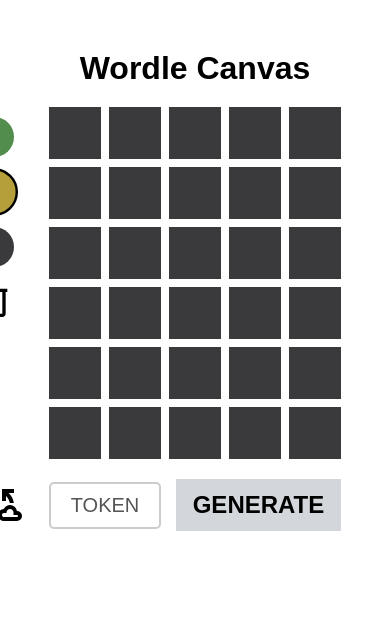
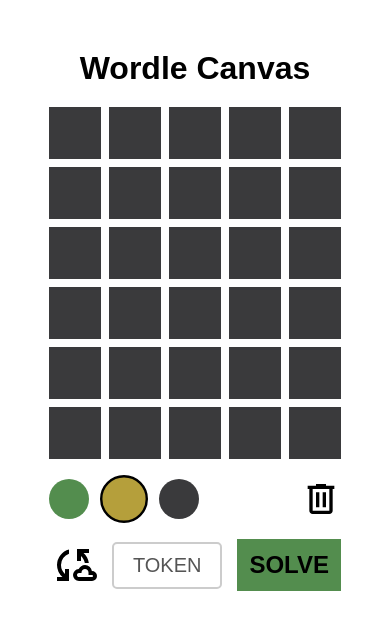
Before and after one commit to JacobAPimentel/WordleCanvas, an Angular app: page / in a window 390 px wide. Shown: the top 630 px of the page. Built offline with nearby package versions, Linux system fonts and the light colour scheme.

Commit message:
Mobile style changes

```diff
--- a/src/app/components/toolbar/toolbar.css
+++ b/src/app/components/toolbar/toolbar.css
@@ -2,7 +2,16 @@
     --tool-size: 40px;
     display: flex;
     flex-direction: column;
-    gap: 15px
+    gap: 15px;
+
+    @media(width < 500px)
+    {
+        flex-direction: row;
+
+        & :has(.trash){
+            margin-left: auto;
+        }
+    }
 }
 
 .circle{
--- a/src/app/home-page/home-page.css
+++ b/src/app/home-page/home-page.css
@@ -11,7 +11,7 @@
 }
 
 .main{
-    width: fit-content;
+    width: calc(var(--cell-size) * 5 + var(--cell-gap) * 4);
     display: flex;
     gap: 20px;
     flex-direction: column;
@@ -24,11 +24,22 @@
 }
 
 .editor{
+    display: flex;
+    flex-direction: column;
     position: relative;
-    & app-toolbar{
-        position: absolute;
-        top: 10px;
-        left: var(--toolbar-gap);
+
+    @media(width >= 500px)
+    {
+        & app-toolbar{
+            position: absolute;
+            top: 10px;
+            left: var(--toolbar-gap);
+        }
+    }
+    @media(width < 500px)
+    {
+        gap: 20px;
+        /* Rest of media is in toolbar.css*/
     }
 }
 
@@ -39,28 +50,31 @@
     align-items: center;
     position: relative;
 
-    gap: 15px
+    gap: 15px;
 }
 
 .sync-today{
-    position: absolute;
-    left: var(--toolbar-gap);
-
     & svg{
         fill: var(--color-font);
+    }
+
+    @media(width >= 500px)
+    {
+        position: absolute;
+        left: var(--toolbar-gap);
     }
 }
 
 .word-input{
-    width: 7rem;
+    flex: 1 1 6rem;
+    min-width: 0;
     text-align: center;
 }
 
 input[type="submit"] {
-    flex: 1;
     padding: 12px;
     font-size: 1.5rem;
-    background-color: var(--color-button);
+    background-color: var(--color-correct);
 
     font-weight: bold;
     color: var(--color-font);
--- a/src/app/home-page/home-page.html
+++ b/src/app/home-page/home-page.html
@@ -1,8 +1,8 @@
 <div class="main">
     <h1>Wordle Canvas</h1>
     <div class="editor">
+        <app-build-area />
         <app-toolbar />
-        <app-build-area />
     </div>
     <form (submit)="onGenerate($event)">
         <button type="button"
@@ -17,7 +17,7 @@
                 </svg>
         </button>
         <input type="text" class="word-input" [formField]="configForm.answer">
-        <input type="submit" value="GENERATE" >
+        <input type="submit" value="SOLVE" >
     </form>
     @if(configForm.answer().invalid())
     {
--- a/src/styles.css
+++ b/src/styles.css
@@ -78,17 +78,11 @@
     color: var(--color-font);
 
     @media (prefers-color-scheme: dark) {
-        --color-button: #818384;
-        --color-button-hover: #757575;
-
         --color-font: #ffffff;
         --color-background: #000000;
     }
 
     @media (prefers-color-scheme: light) {
-        --color-button: #d3d6da;
-        --color-button-hover: #c7c9cd;
-
         --color-font: #000000;
         --color-background: #ffffff;
     }
```
